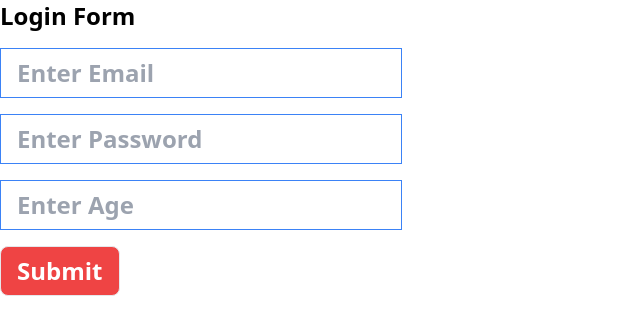
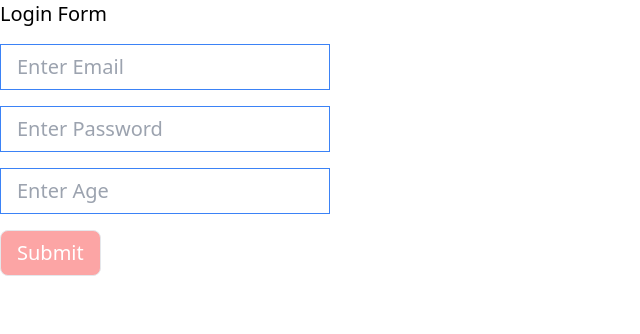
Before and after one commit to tusharOxacular09/All-About-React, a React (Create React App) app in the folder all-about-react/: page / in a window 1280 px wide. Shown: the top 334 px of the page, without its empty margins (0-640 px from the left). Built offline with nearby package versions, Linux system fonts and the light colour scheme.

Commit message:
useEffect hook

```diff
--- a/all-about-react/src/App.js
+++ b/all-about-react/src/App.js
@@ -1,11 +1,11 @@
-// import ConditionalRendering from "./components/ConditionalRendering";
+// import FetchData from "./component2/FetchData";
 import LoginPage from "./components/LoginPage";
 
 function App() {
   return (
-    <div className="text-2xl font-semibold">
-      {/* <ConditionalRendering /> */}
-      <LoginPage/>
+    <div className="text-xl font-medium">
+      {/* <FetchData/> */}
+      <LoginPage />
     </div>
   );
 }
--- /dev/null
+++ b/all-about-react/src/component2/FetchData.jsx
@@ -0,0 +1,34 @@
+import React, { useState } from "react";
+import { useEffect } from "react";
+
+const FetchData = () => {
+  const [products, setProducts] = useState([]);
+  async function GetData() {
+    await fetch("https://fakestoreapi.com/products/")
+      .then((res) => res.json())
+      .then((res) => setProducts(res));
+  }
+
+  // Type-1: Renders Everytime
+  //   useEffect(() => {
+  //     console.log(products);
+  //     GetData();
+  //   });
+
+  // Type-2: Runs on first render
+  //   useEffect(() => {
+  //     console.log(products);
+  //     GetData();
+  //   }, []);
+
+  // Type-3: Runs on the updation of specific state.
+  useEffect(() => {
+    console.log(products);
+    GetData();
+  }, [products]);
+  // Implemented In Login Page
+
+  return <div></div>;
+};
+
+export default FetchData;
--- a/all-about-react/src/components/LoginPage.jsx
+++ b/all-about-react/src/components/LoginPage.jsx
@@ -1,7 +1,8 @@
-import React, { useState } from "react";
+import React, { useState, useEffect } from "react";
 
 const LoginPage = () => {
   // e - Event Object
+  const [init, setInit] = useState(false);
   const [showUserDetails, setShowUserDetails] = useState(false);
   const [userDetails, setUserDetails] = useState({
     email: "",
@@ -15,6 +16,22 @@ const LoginPage = () => {
       return { ...prev, [key]: value };
     });
   };
+
+  const checkUser = () => {
+    if (
+      userDetails.email === "" ||
+      userDetails.password === "" ||
+      userDetails.age === ""
+    ) {
+      setInit(false);
+    } else {
+      setInit(true);
+    }
+  };
+
+  useEffect(() => {
+    checkUser();
+  }, [userDetails]);
 
   return (
     <div>
@@ -40,6 +57,7 @@ const LoginPage = () => {
         type="text"
         placeholder="Enter Age"
       />
+      {init ? (
         <button
           onClick={() => {
             setShowUserDetails(true);
@@ -49,6 +67,18 @@ const LoginPage = () => {
         >
           Submit
         </button>
+      ) : (
+        <button
+          onClick={() => {
+            setShowUserDetails(true);
+            console.log(userDetails);
+          }}
+          className="border bg-red-300 py-2 px-4 mt-4 text-white rounded-lg"
+          disabled
+        >
+          Submit
+        </button>
+      )}
 
       {showUserDetails && (
         <div>
```
Also changed, not shown: 1 other file (tests, documents, lock files or other folders). Lines whose indentation alone changed are shown as unchanged.
